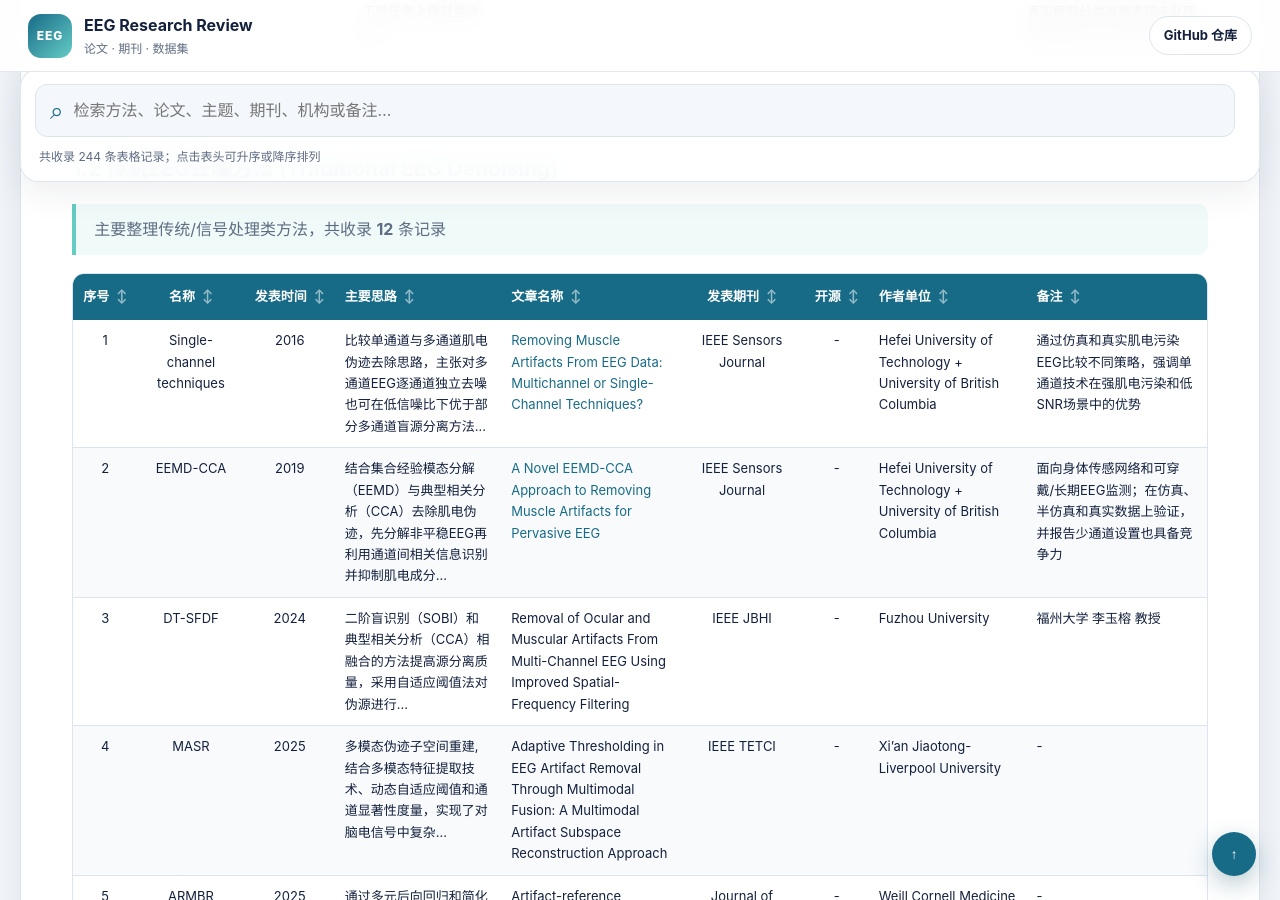
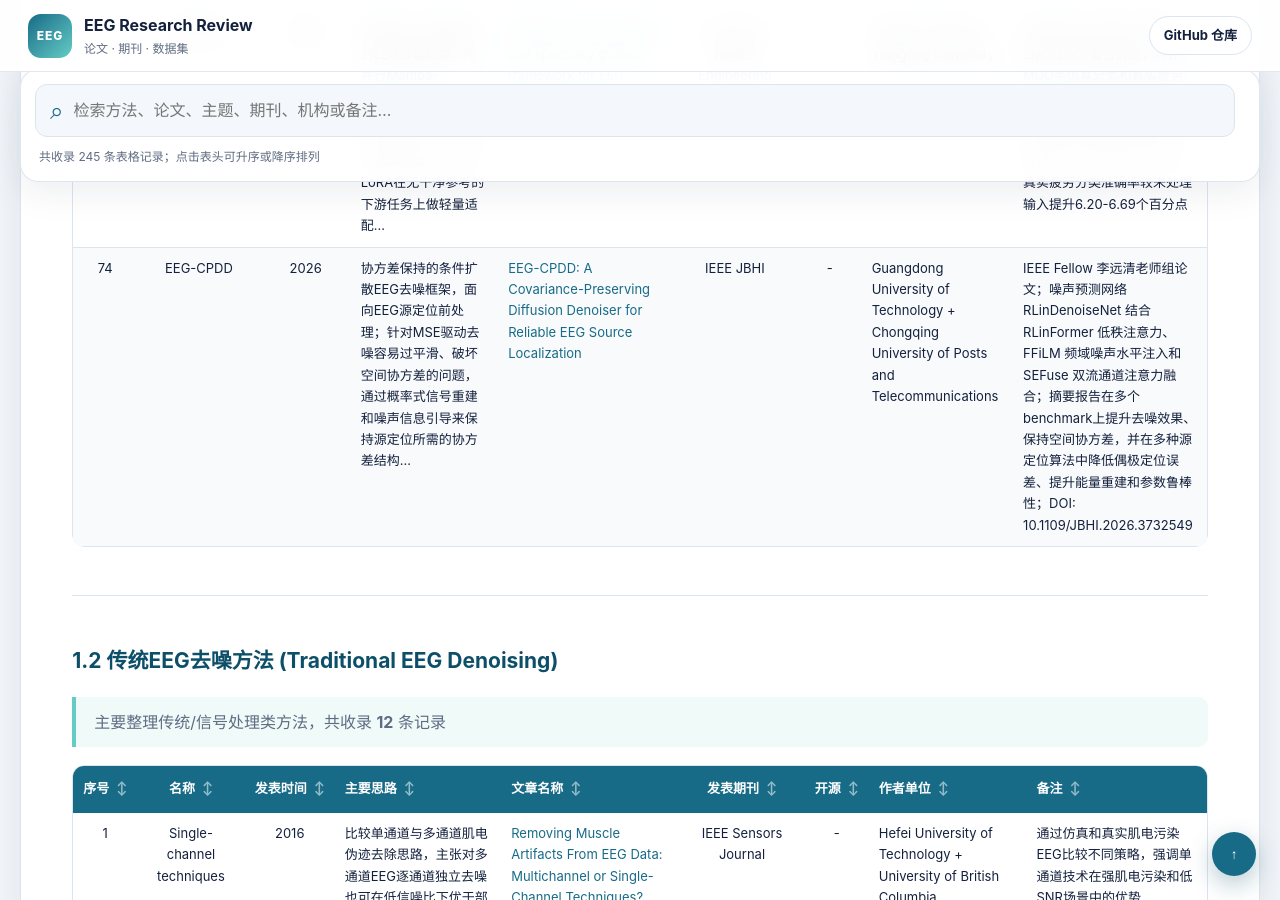
Before and after one commit to hanyilinn/EEG_Denoising_Review, a Jekyll site: the page built from docs/index.md, in a window 1280 px wide and 900 px high, scrolled down 12486 px. Built offline with Jekyll 4.4.1, drawn with Linux system fonts in a browser that asks for light colours.

Commit message:
Add EEG-CPDD denoising paper

```diff
--- a/docs/index.md
+++ b/docs/index.md
@@ -40,7 +40,7 @@ title: EEG Research Review
 
 #### 1.1.1 时间线总览
 
-> 共收录 **73** 条记录（截至2026年）
+> 共收录 **74** 条记录（截至2026年）
 
 | 年份 | 方法数量 |
 |:---:|:---:|
@@ -129,6 +129,7 @@ title: EEG Research Review
 | 71 | ZUNA1.1 | 2026 | 380M参数扩散自编码EEG基础模型，用于灵活的EEG信号重建；支持最长30 s变长序列、任意通道数量与头皮位置、任意时间片段或整通道重建，并面向去噪和超分辨率任务... | [ZUNA1.1: A more flexible EEG foundation model for Denoising and Super-resolution](https://arxiv.org/abs/2607.27308) | Arxiv | [是](https://huggingface.co/Zyphra/ZUNA1.1) | Zyphra | 开源模型声明为Apache-2.0；相较ZUNA1更强调通道/时间布局灵活性，并报告优于MNE中常用的球面样条插值等标准重建方法 |
 | 72 | Gated Artifact Management | 2026 | 面向低密度干电极眼镜式EEG的门控伪迹管理管线；先用轻量级gate classifier识别含伪迹窗口，仅在需要时触发后续处理，再结合时域特征检测、卷积循环网络三分类伪迹识别和U-Net去噪自编码器进行校正... | [A Gated Artifact Management Pipeline for Low-Density Eyewear EEG](https://iopscience.iop.org/article/10.1088/1361-6579/ae99ab) | Physiological Measurement | - | Politecnico di Milano + EssilorLuxottica SA + Università di Pavia | 针对可穿戴眼镜式低密度EEG；29名受试者留一被试评估，gate balanced accuracy 0.89，三类伪迹分类balanced accuracy 0.84、median macro-F1 0.83，端到端median normalized RMSE 0.19、spectral cosine similarity 0.89；强调避免对干净神经活动过度处理并兼容资源受限设备 |
 | 73 | MTGNet | 2026 | 任务导向、频谱引导的EEG去噪框架；用并行Mamba-Transformer主干建模时频依赖，Guidance Network估计噪声强度，TACR-LoRA在无干净参考的下游任务上做轻量适配... | [MTGNet: A task-oriented and spectrally guided framework for EEG denoising](https://iopscience.iop.org/article/10.1088/1741-2552/ae9ef1) | Journal of Neural Engineering | - | Tianjin University + Tiangong University | 在EEGDenoiseNet上处理EMG/EOG/混合伪迹，并在MDD半仿真分类和真实疲劳EEG分类中验证下游效用；报告EMG/EOG/混合伪迹S-RRMSE相对最强基线分别降低18.9%、31.5%、14.0%，真实疲劳分类准确率较未处理输入提升6.20-6.69个百分点 |
+| 74 | EEG-CPDD | 2026 | 协方差保持的条件扩散EEG去噪框架，面向EEG源定位前处理；针对MSE驱动去噪容易过平滑、破坏空间协方差的问题，通过概率式信号重建和噪声信息引导来保持源定位所需的协方差结构... | [EEG-CPDD: A Covariance-Preserving Diffusion Denoiser for Reliable EEG Source Localization](https://ieeexplore.ieee.org/document/11683990) | IEEE JBHI | - | Guangdong University of Technology + Chongqing University of Posts and Telecommunications | IEEE Fellow 李远清老师组论文；噪声预测网络 RLinDenoiseNet 结合 RLinFormer 低秩注意力、FFiLM 频域噪声水平注入和 SEFuse 双流通道注意力融合；摘要报告在多个benchmark上提升去噪效果、保持空间协方差，并在多种源定位算法中降低偶极定位误差、提升能量重建和参数鲁棒性；DOI: 10.1109/JBHI.2026.3732549 |
 
 ---
 
```
Also changed, not shown: other parts of docs/index.md (+1 -1 lines).
